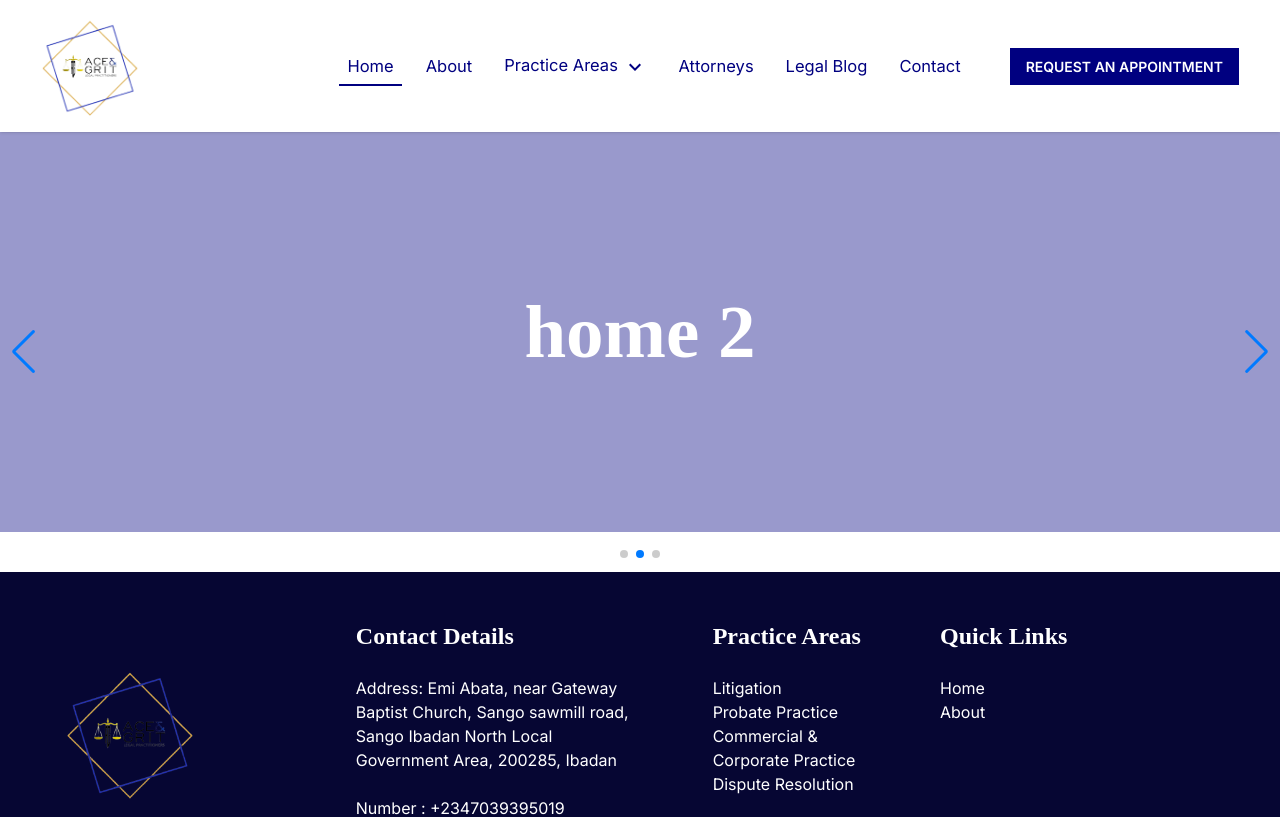
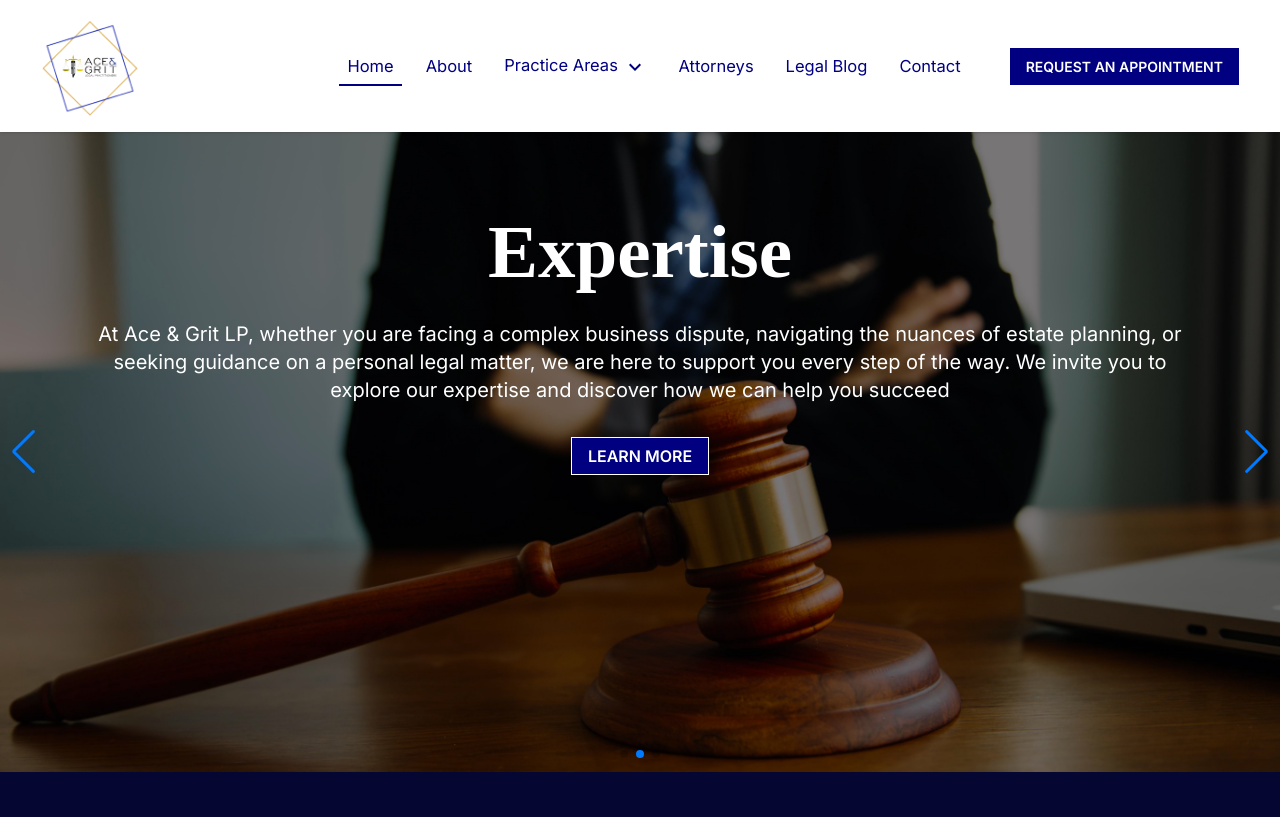
Before and after one commit to bolowys33/acegrit, a Next.js app: page / in a window 1280 px wide. Shown: the top 817 px of the page. Built offline with nearby package versions, Linux system fonts and the light colour scheme.

Commit message:
Add slides

```diff
--- a/components/Slide.tsx
+++ b/components/Slide.tsx
@@ -0,0 +1,24 @@
+import { FC, ReactNode } from "react";
+
+interface SlideProps {
+    title?: string;
+    classes: string;
+    children?: ReactNode;
+}
+
+const Slide: FC<SlideProps> = ({ title, classes, children }) => {
+    return (
+        <div className={`md:h-[80vh] bg-cover bg-center text-center text-white ${classes}`}>
+            <div className="bg-black bg-opacity-50 hover:bg-opacity-70 pt-[70px] pb-[50px] md:py-[100px] h-full">
+                <h1 className="font-main font-bold text-4xl md:text-[75px]">
+                    {title}
+                </h1>
+                {children && (
+          <div className="mt-8 md:mt-12">{children}</div>
+        )}
+            </div>
+        </div>
+    );
+};
+
+export default Slide;
--- a/components/Slider.tsx
+++ b/components/Slider.tsx
@@ -4,8 +4,9 @@ import { Swiper, SwiperSlide } from "swiper/react";
 import "swiper/css";
 import "swiper/css/pagination";
 import "swiper/css/navigation";
-import PageBanner from "./PageBanner";
 import { Autoplay, Navigation, Pagination } from "swiper/modules";
+import Slide from "./Slide";
+import Link from "next/link";
 
 const Slider = () => {
     return (
@@ -24,14 +25,35 @@ const Slider = () => {
                 navigation={true}
                 modules={[Pagination, Navigation, Autoplay]}>
                 <SwiperSlide>
-                    <PageBanner classes="" title="home" />
+                    <Slide title="Ace & Grit LP" classes="litigation-image">
+                        <p className="mb-10 mx-4 md:mx-24 md:text-xl">
+                            Welcome to Ace & Grit Legal Practictioners, where we are
+                            dedicated to providing exceptional legal services to
+                            our clients. Our team of experienced attorneys is
+                            committed to understanding your unique needs and
+                            goals, and working tirelessly to achieve the best
+                            possible outcomes.
+                        </p>
+                        <Link
+                            href={"/about"}
+                            className="transition duration-300 ease-in-out bg-navy hover:bg-transparent hover:border-navy border text-white py-2 px-4 font-semibold uppercase">
+                            about us
+                        </Link>
+                    </Slide>
                 </SwiperSlide>
                 <SwiperSlide>
-                    <PageBanner classes="" title="home 2" />
+                <Slide title="Expertise" classes="litigation-image">
+                        <p className="mb-10 mx-4 md:mx-24 md:text-xl">
+                           At Ace & Grit LP, whether you are facing a complex business dispute, navigating the nuances of estate planning, or seeking guidance on a personal legal matter, we are here to support you every step of the way. We invite you to explore our expertise and discover how we can help you succeed
+                        </p>
+                        <Link
+                            href={"/practice-areas"}
+                            className="transition duration-300 ease-in-out bg-navy hover:bg-transparent hover:border-navy border text-white py-2 px-4 font-semibold uppercase">
+                            learn more
+                        </Link>
+                    </Slide>
                 </SwiperSlide>
-                <SwiperSlide>
-                    <PageBanner classes="" title="home 3" />
-                </SwiperSlide>
+                <SwiperSlide></SwiperSlide>
             </Swiper>
         </div>
     );
```
